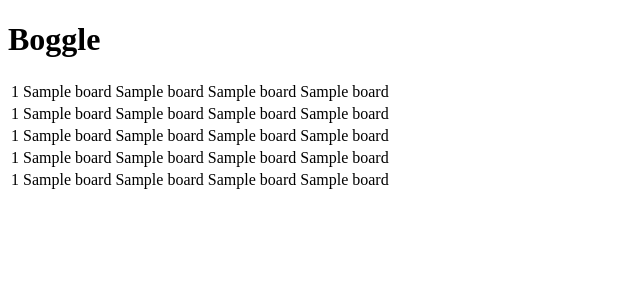
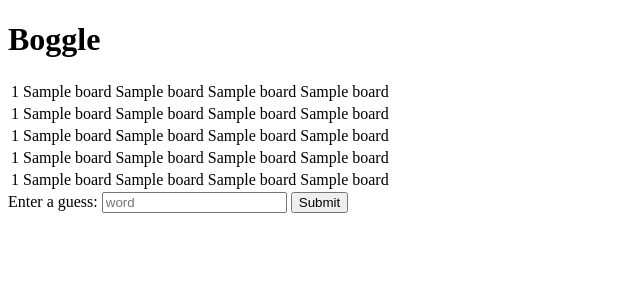
Before and after one commit to adshay18/Flask-Boggle, a Flask app: template templates/index.html in a window 1280 px wide. Shown: the top 300 px of the page, without its empty margins (0-640 px from the left). Run offline with Flask 2, Linux system fonts and the light colour scheme; the template is opened without the code that fills it: most values are stand-ins (such as "Sample title", 1, 10 or a date in 2020); parts of the project's set-up code (start-up, migrations or seed data) failed here and were passed over.

Commit message:
add user input to guess word

```diff
--- a/app.py
+++ b/app.py
@@ -1,14 +1,17 @@
 from boggle import Boggle
-from flask import Flask, render_template
+from flask import Flask, render_template, session
 from flask_debugtoolbar import DebugToolbarExtension
 
-boggle_game = Boggle()
 app = Flask(__name__)
 app.config['SECRET_KEY'] = "boggleme"
 debug = DebugToolbarExtension(app)
 app.config['DEBUG_TB_INTERCEPT_REDIRECTS'] = False
 
+boggle_game = Boggle()
+
 @app.route('/')
 def start_game():
     board = boggle_game.make_board()
-    return render_template('index.html', board=board)
+    session["game_board"] = board
+    saved_board = session["game_board"]
+    return render_template('index.html', board=saved_board)
--- a/static/app.js
+++ b/static/app.js
@@ -0,0 +1,7 @@
+form = document.getElementById('form');
+guess = document.getElementById('guess');
+
+form.addEventListener('submit', function(e) {
+	e.preventDefault();
+	guess.value = '';
+});
--- a/templates/index.html
+++ b/templates/index.html
@@ -46,6 +46,13 @@
                 <td>{{board[4][4]}}</td>
             </tr>
           </table>
+          <form id="form" action="">
+              <label for="guess">Enter a guess:</label>
+              <input type="text" name="guess" id="guess" placeholder="word">
+              <button>Submit</button>
+          </form>
     </div>
+
+    <script src="static/app.js"></script>
 </body>
 </html>
```
